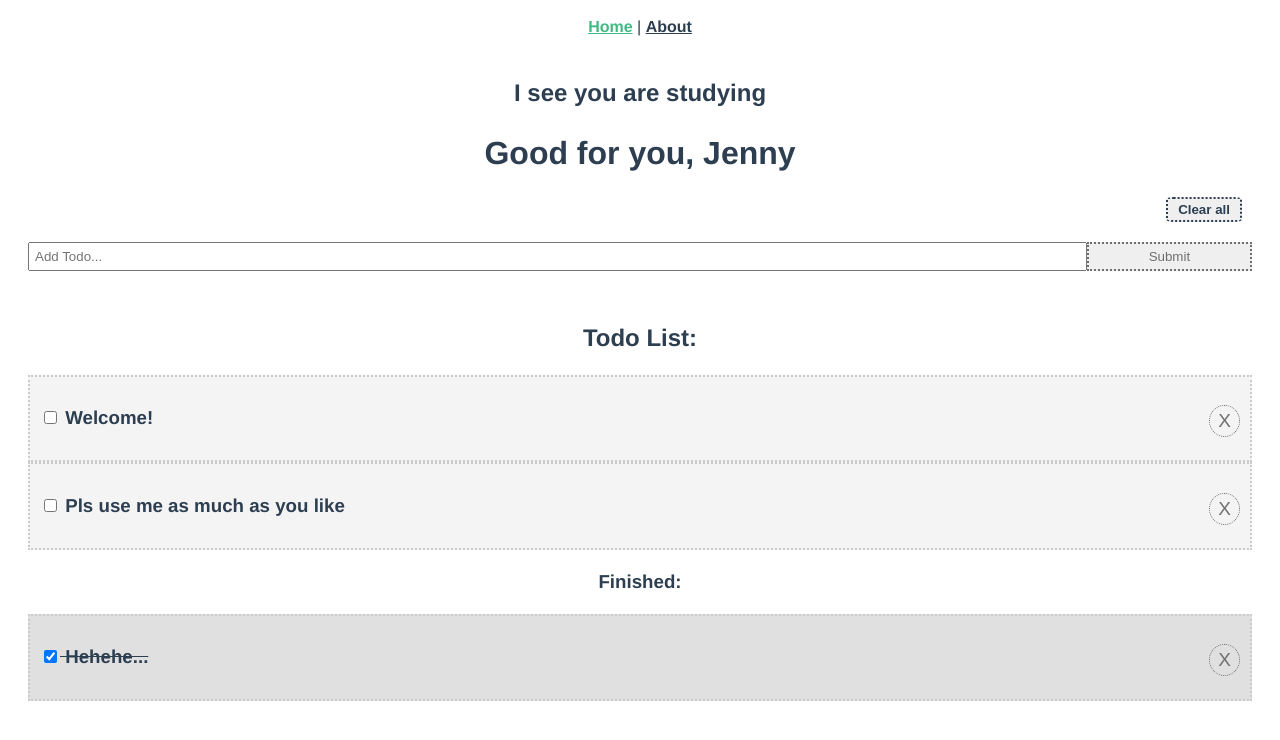
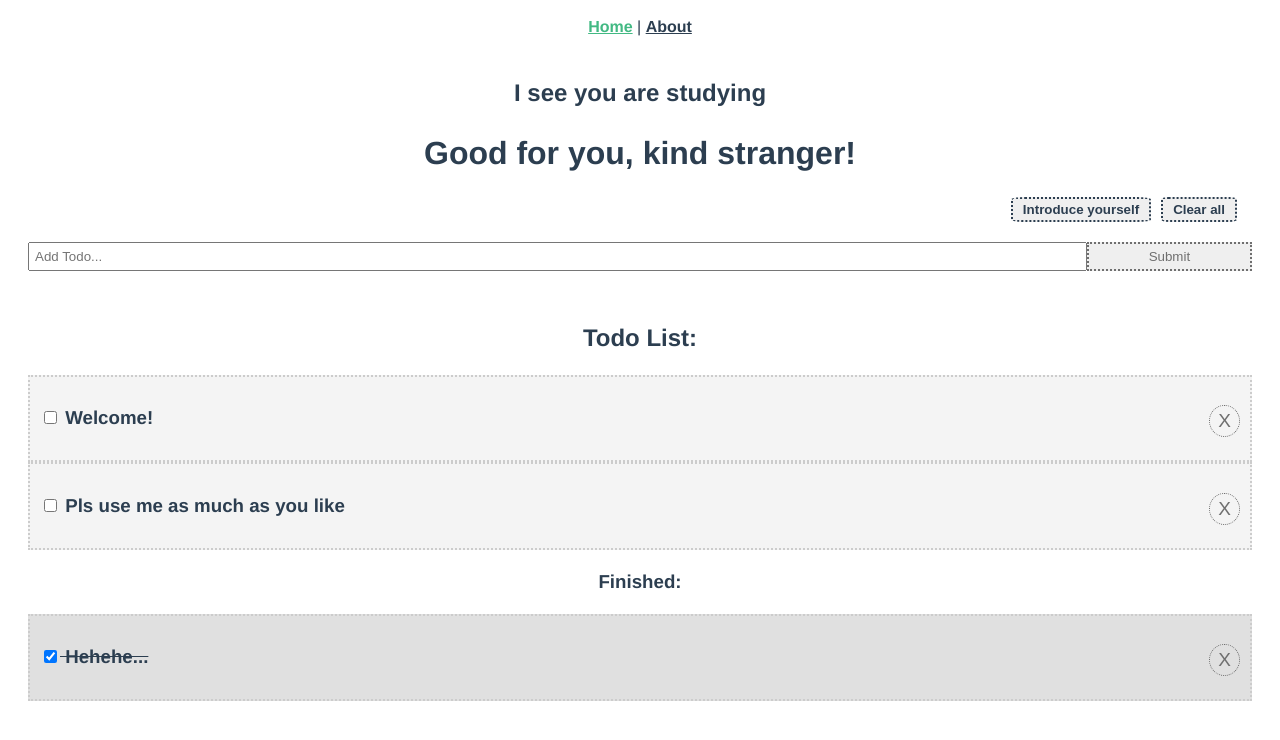
Before and after one commit to aegerita/ProductibiliBuddy, a Vue app: page /#/ in a window 1280 px wide. Shown: the top 740 px of the page. Built offline with nearby package versions, Linux system fonts and the light colour scheme.

Commit message:
username

```diff
--- a/src/components/AddTodo.vue
+++ b/src/components/AddTodo.vue
@@ -4,7 +4,7 @@
         <!-- prevent so don't refresh pages -->
         <form @submit.prevent="addTodo" autocomplete="off">
             <!--  bind the input to the data title -->
-            <input type="text" name="title" v-model.trim="title" placeholder="Add Todo...">
+            <input type="text" v-model.trim="title" placeholder="Add Todo...">
             <input type="submit" value="Submit" class="btn">
         </form>
     </div>
--- a/src/components/Header.vue
+++ b/src/components/Header.vue
@@ -1,8 +1,16 @@
 <template>
     <header>
         <h2>I see you are studying</h2>
-        <h1>{{ "Good for you, " + name }}</h1>
+        <h1>{{ "Good for you, " + (username ? username : "kind stranger!") }}</h1>
         <div id="bar">
+            <div v-show="!input" class="button">
+                <input v-if="username" @click="rename" type="submit" value="Change name">
+                <input v-else @click="rename" type="submit" value="Introduce yourself">
+            </div>
+            <form v-show="input" @submit.prevent="confirmName" class="button">
+                <input type="text" v-model.trim="newName" :placeholder="username ? username : 'Your name?'" ref="newName" id="newName">
+                <input type="submit" value="Submit">
+            </form>
             <input @click="$emit('clear')" type="submit" value="Clear all">
         </div>
     </header>
@@ -12,7 +20,27 @@
 
 export default {
     name: "Header",
-    props: ["name"]
+    props: ["username"],
+    data(){
+        return {
+            input: false,
+            newName: ''
+        }
+    },
+    methods: {
+        rename(){
+            console.log("rename");
+            this.input = true;
+            this.$nextTick(() => this.$refs.newName.focus());
+        },
+        confirmName() {
+            if (this.newName){
+                this.$emit("rename", this.newName);
+            }
+            this.newName = '';
+            this.input = false;
+        }
+    }
 }
 </script>
 
@@ -30,9 +58,18 @@ export default {
         display: inline;
         font-weight: bold;
         color: #2c3e50;
+        margin: 0 5px;
     }
     #bar {
         text-align: right;
-        /* padding: 0 10px; */
+    }
+    .button {
+        display: inline;
+    }
+    form input[type="text"] {
+        margin-right: 0;
+    }
+    form input[type="submit"] {
+        margin-left: 0;
     }
 </style>
--- a/src/components/Todos.vue
+++ b/src/components/Todos.vue
@@ -1,6 +1,6 @@
 <template>
     <div id="todo">
-        <Header @clear="clear" :name="name"/>
+        <Header @clear="clear" :username="username" @rename="rename"/>
         <AddTodo @add-todo="addTodo"/>
 
         <!-- A for loop for todos array in props -->
@@ -40,31 +40,34 @@ export default {
     // store things and variables and stuffs
     data() {
         return {
-            name: "Jenny",
+            username: '',
             todos: []
         }
     },
     mounted(){
+        if (localStorage.getItem('username')){
+            this.username = localStorage.getItem('username');
+        }
         if (localStorage.getItem('todos')) {
             try {
                 this.todos = JSON.parse(localStorage.getItem('todos'));
-                if (!this.todos.length){
-                    this.addTodo("Miss me?");
-                    this.addTodo("Thank you for using me...");
-                    this.addTodo("It's good to see you again");
-                    this.toggle(this.todos[2]);
-                }
             } catch(e) {
                 localStorage.removeItem('todos');
             }
-        } else {
-            this.addTodo("Welcome!");
-            this.addTodo("Pls use me as much as you like");
-            this.addTodo("Hehehe...");
+        }
+        if (!this.todos.length){
+            if (localStorage.getItem('username')){
+                this.addTodo("Miss me?");
+                this.addTodo("Thank you for using me...");
+                this.addTodo("It's good to see you again");
+            } else {
+                this.addTodo("Welcome!");
+                this.addTodo("Pls use me as much as you like");
+                this.addTodo("Hehehe...");
+            }
             this.toggle(this.todos[2]);
         }
     },
-    // don't know back end and database, stay here upon refresh for now
     methods: {
         deleteTodo(deletee) {
             console.log("delete item number ", deletee.id);
@@ -95,6 +98,11 @@ export default {
         clear(){
             this.todos = [];
             this.save();
+            localStorage.removeItem('username');
+        },
+        rename(name){
+            console.log("store the new name", name);
+            this.username = name;
         }
     }
 }
```
